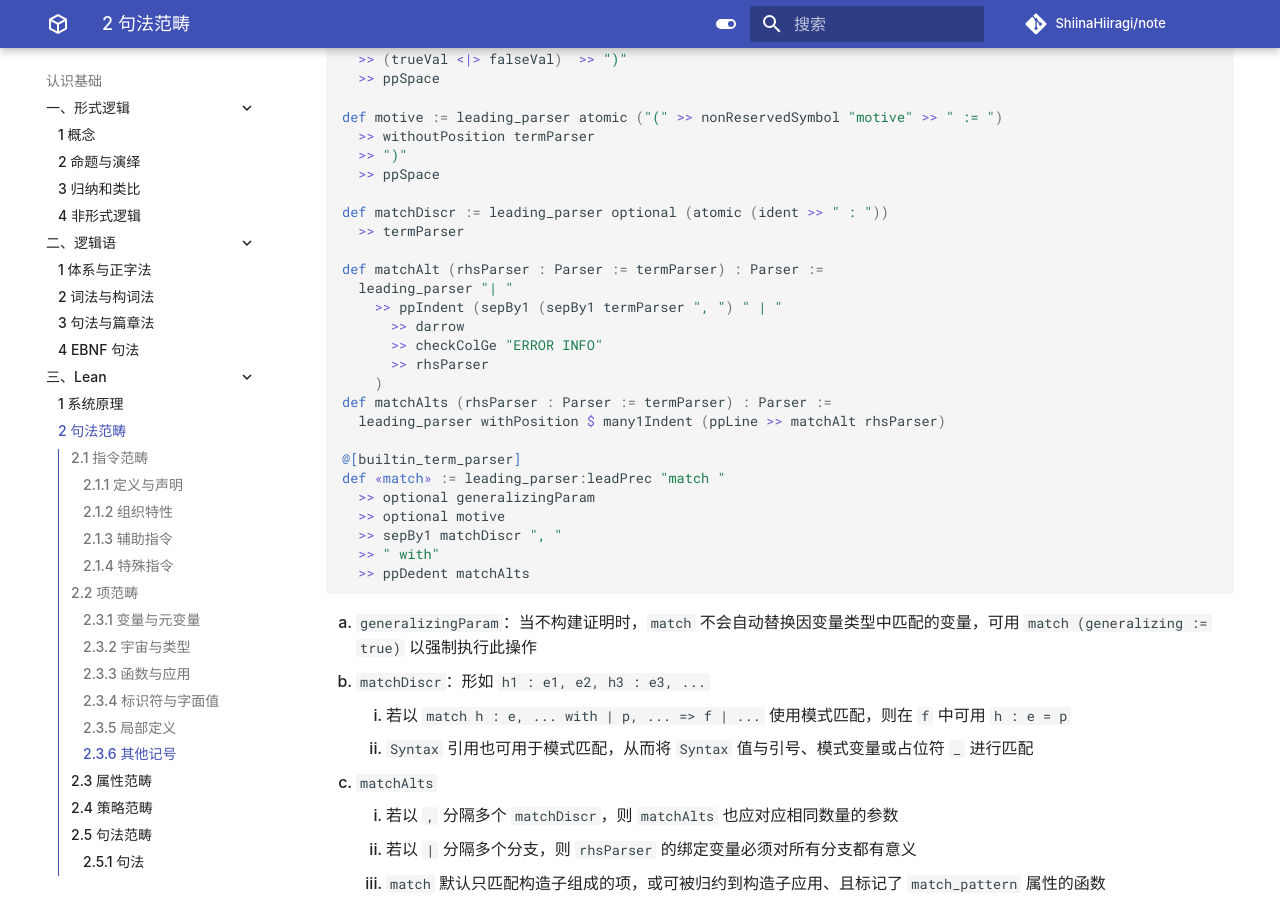
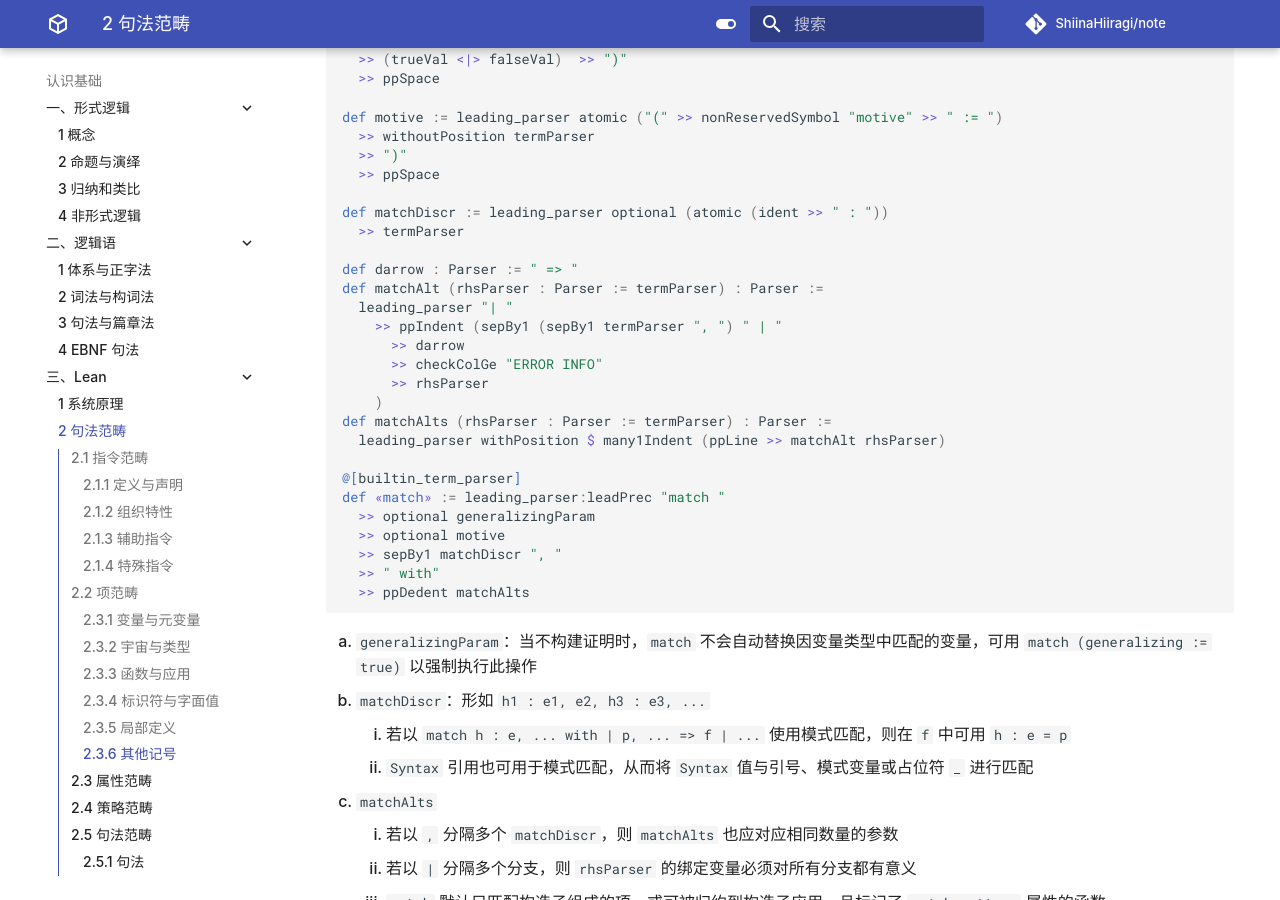
Before and after one commit to ShiinaHiiragi/note, an MkDocs documentation site: the page built from docs/cogn/lean/cat.md, in a window 1280 px wide and 900 px high, scrolled down 21942 px. Built offline with MkDocs 1.6.1 and Material for MkDocs 9.7.7, drawn with Linux system fonts in a browser that asks for light colours; comment, search, counter and statistics services are not loaded; some of the changed text lies outside the part shown.

Commit message:
move darrow

````diff
--- a/docs/cogn/lean/cat.md
+++ b/docs/cogn/lean/cat.md
@@ -1141,6 +1141,7 @@
     def matchDiscr := leading_parser optional (atomic (ident >> " : "))
       >> termParser
 
+    def darrow : Parser := " => "
     def matchAlt (rhsParser : Parser := termParser) : Parser :=
       leading_parser "| "
         >> ppIndent (sepBy1 (sepBy1 termParser ", ") " | "
@@ -1495,9 +1496,3 @@
       >> (doIdDecl <|> doPatDecl)
     )
     ```
-
-### 2.6.4 通用记号
-
-```lean
-def darrow : Parser := " => "
-```
````
